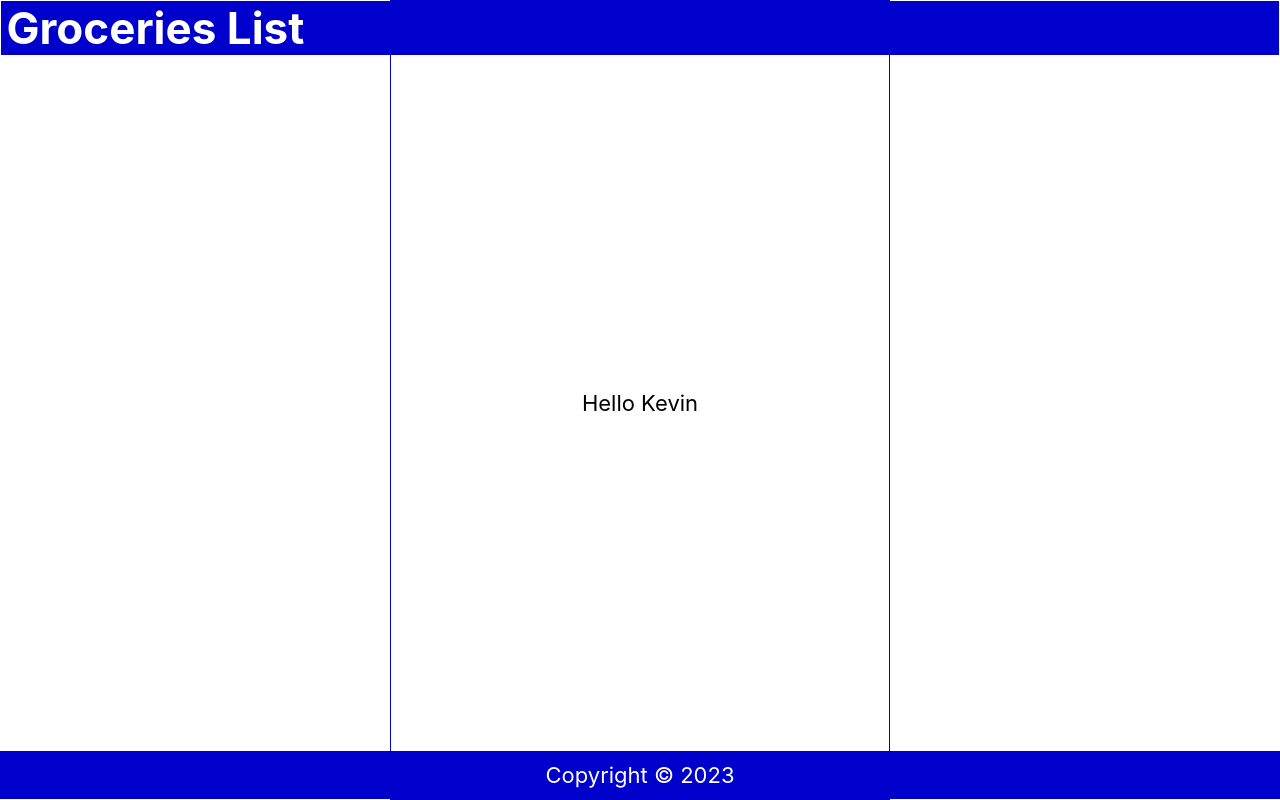
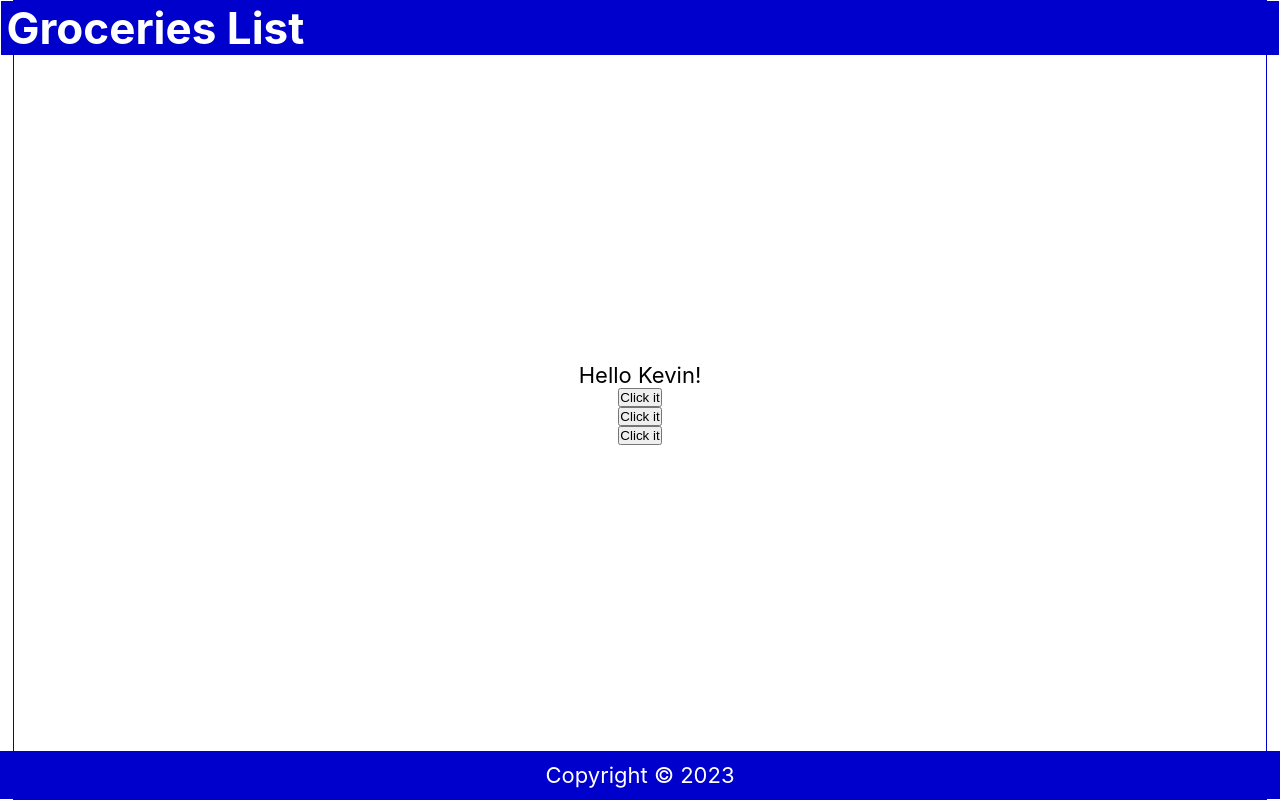
Before and after one commit to Asilshah006/React-Course, a React (Create React App) app in the folder myapp/: page / in a window 1280 px wide. Built offline with nearby package versions, Linux system fonts and the light colour scheme.

Commit message:
Chapter 5 : Click Events

```diff
--- a/myapp/src/Content.js
+++ b/myapp/src/Content.js
@@ -7,12 +7,25 @@
         return names[int];
       }
 
+      const handleClick =() =>{
+        console.log('You Clicked it');
+      }
+      const handleClick2 =(name) =>{
+        console.log(`${name} was clicked`);
+      }
+      const handleClick3 =(e) =>{
+        console.log(e.target.innerText);
+      }
+
     return (
 
     <main>
-            <p>
-                Hello {handleNameChange()}
+            <p onDoubleClick={handleClick()}>
+                Hello {handleNameChange()}!
             </p>
+            <button onClick={handleClick}>Click it</button>
+            <button onClick={() => {handleClick2('Asil')}}>Click it</button>
+            <button onClick={(e) => handleClick3(e)}>Click it</button>
     </main>
   )
 }
--- a/myapp/src/index.css
+++ b/myapp/src/index.css
@@ -23,7 +23,7 @@
   align-items: center;
   justify-content: center;
   height: 100vh;
-  max-width: 500px;
+  max-width: 98vw;
   border: 1px solid mediumblue;
   margin: auto;
 }
```
